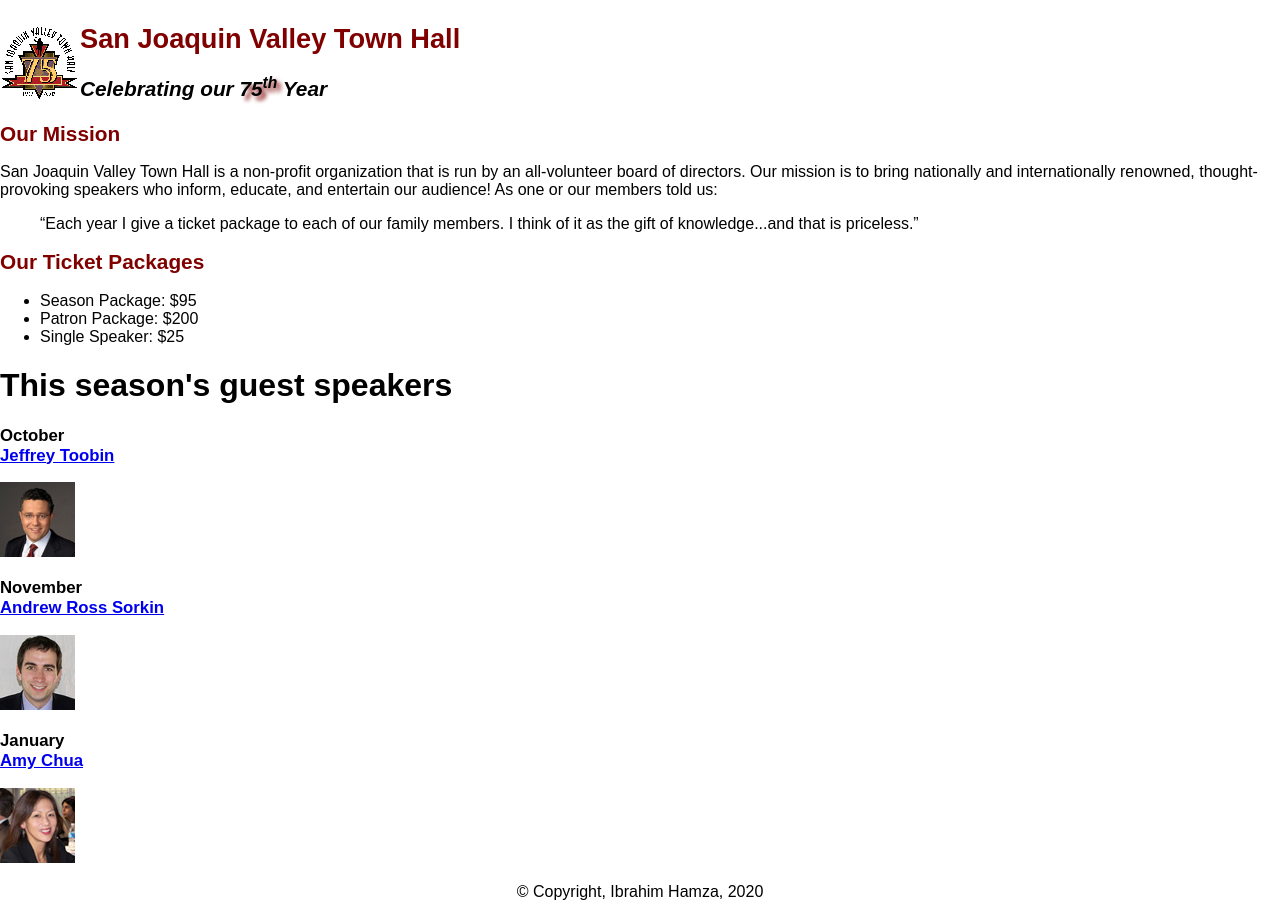
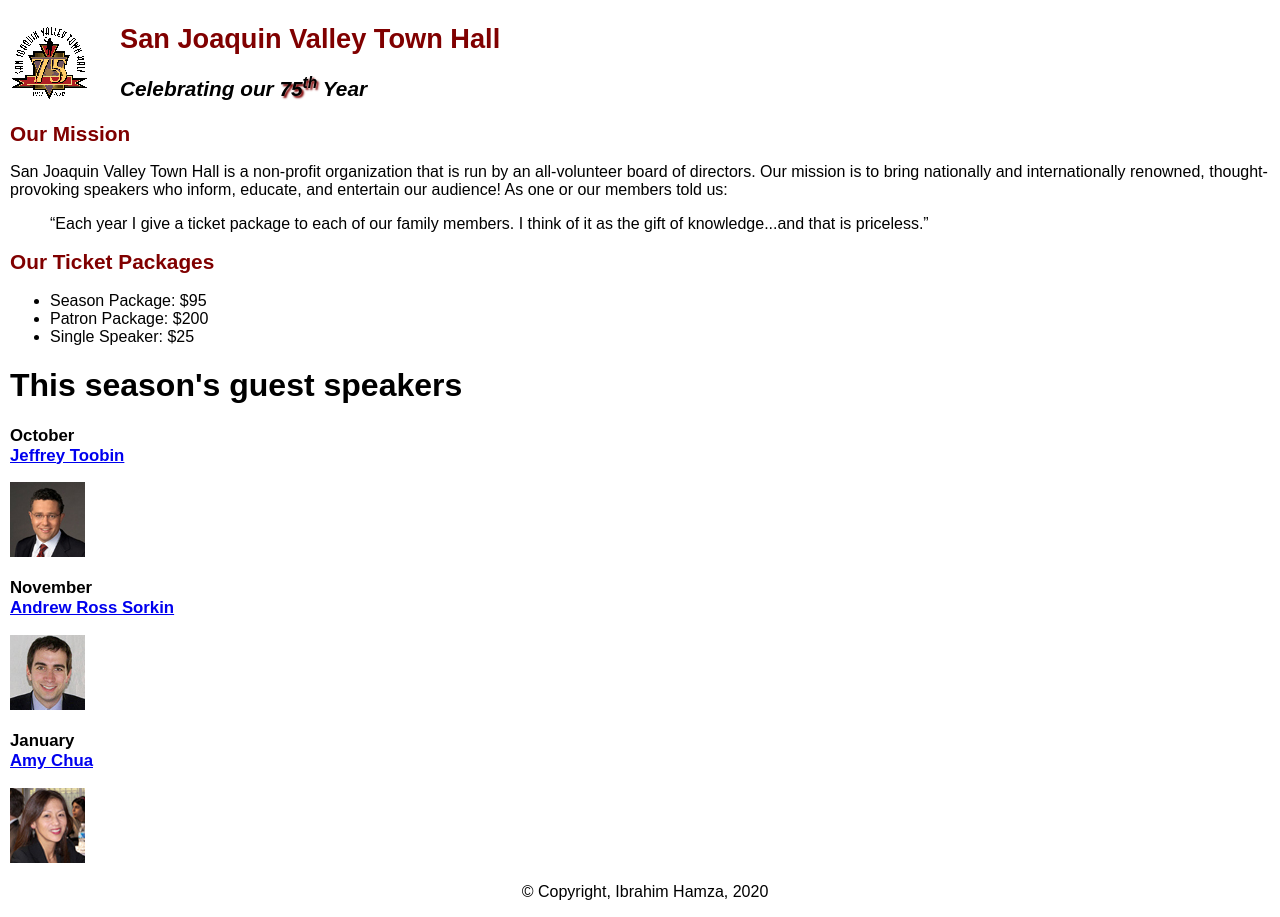
Before and after one commit to ibrahimhz/A10, a plain HTML site: page exercises/town_hall_1/index.html in a window 1280 px wide. Drawn offline with Linux system fonts and the light colour scheme.

Commit message:
Shadow class created and working!

```diff
--- a/exercises/town_hall_1/styles/main.css
+++ b/exercises/town_hall_1/styles/main.css
@@ -2,6 +2,7 @@
 body {
 	font-family: Arial, Helvetica, sans-serif;
     font-size: 100%;
+	margin-left: 10px;
 }
 
 
@@ -9,20 +10,20 @@ body {
 header img {
 	float: left;
 }
-
+.shadow {
+	text-shadow: 2px 2px 2px #800000;
+}
 header h2 {
 	font-size: 170%;
 	color: #800000;
-	text-indent: 30;
+	text-indent: 30px;
 }
 header h3 {
 	font-size: 130%;
 	font-style: italic;
-	text-indent: 30;
+	text-indent: 30px;
 
-.shadow {
-	text-shadow: 4px 4px 4px #800000;
-}
+
 
 /* the styles for the section */
 main {
```
